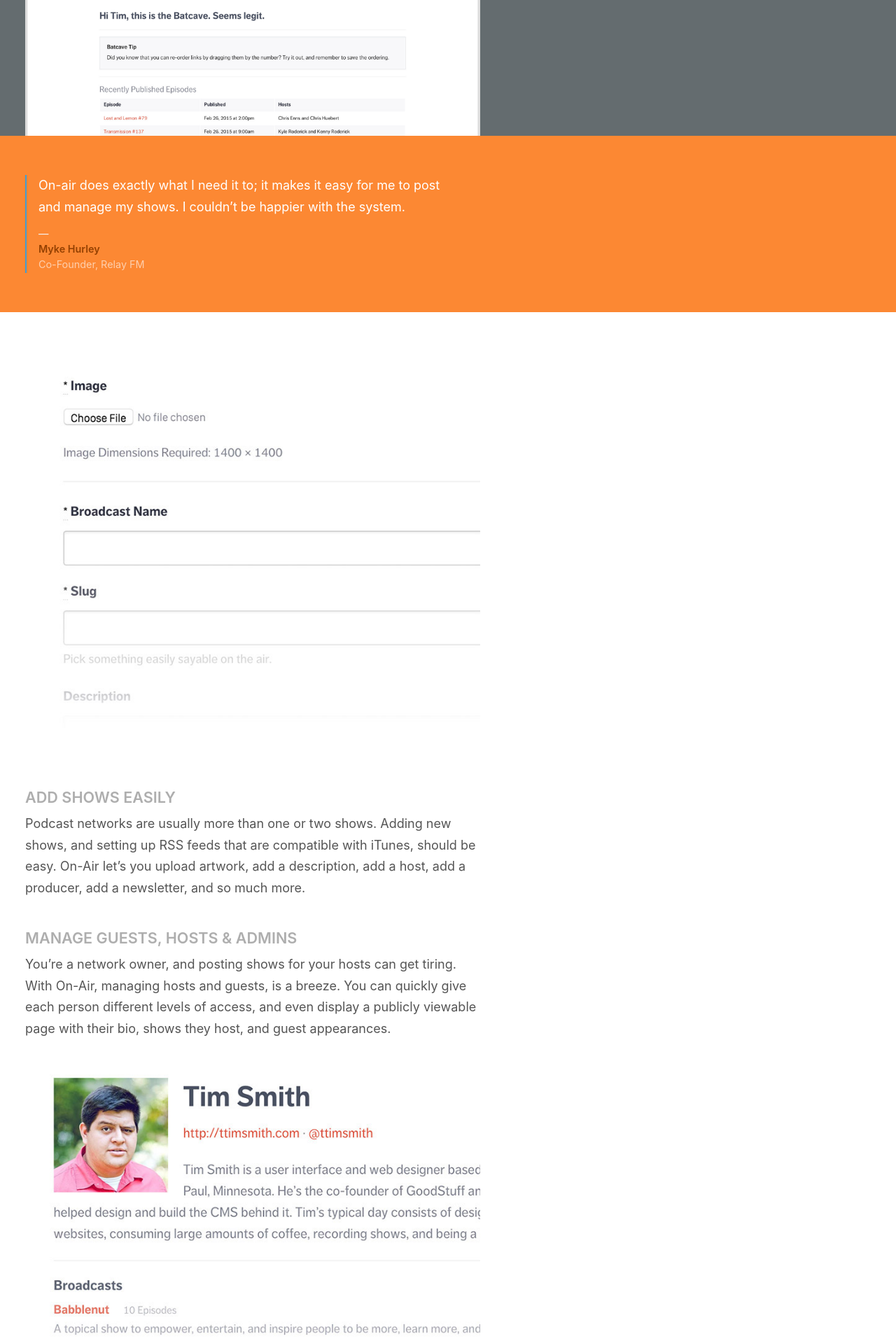
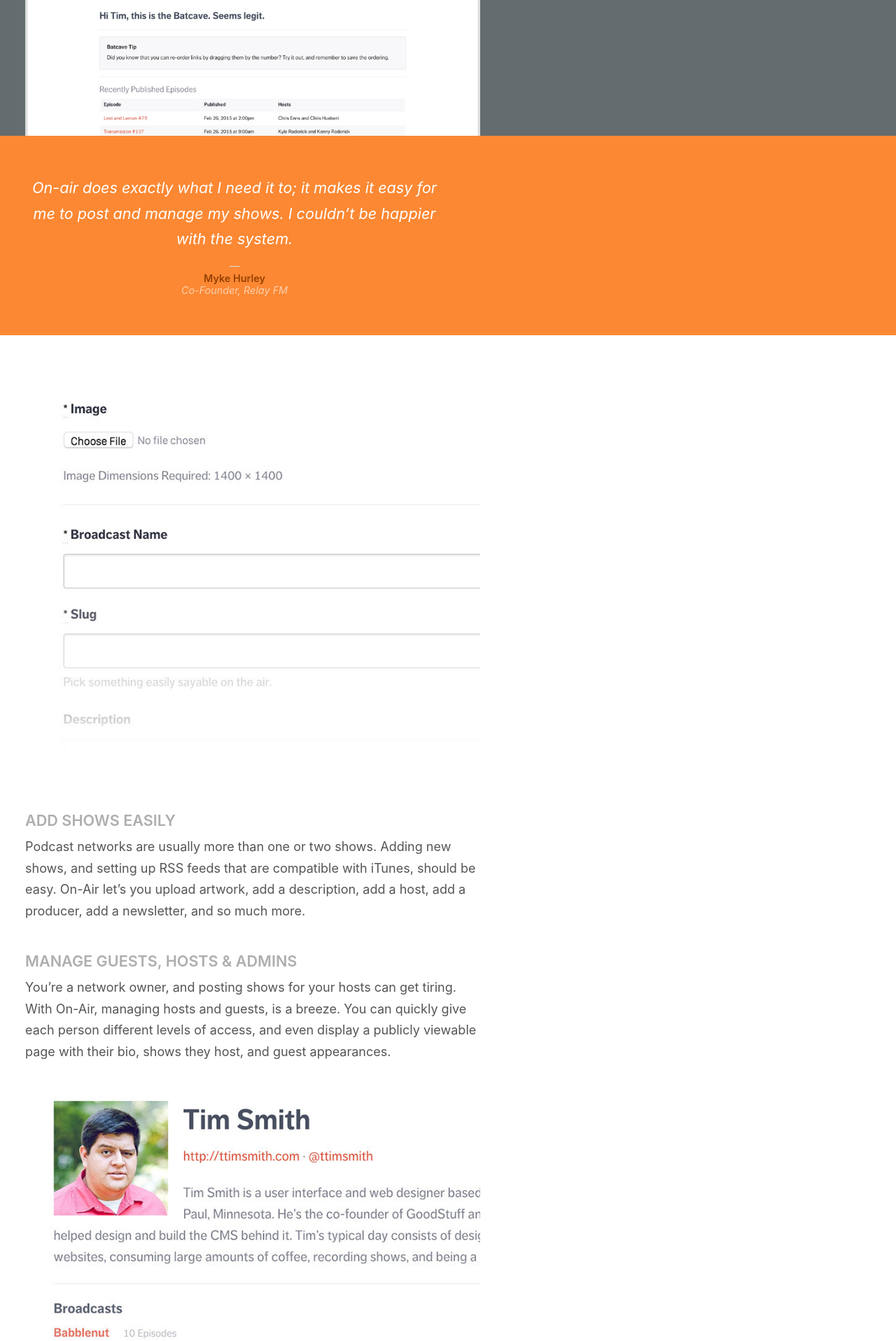
Before and after one commit to xavibenjamin/ttimsmith.com, a Jekyll site: the page built from cms.html, in a window 1280 px wide. Shown: the part 430-2346 px from the top of the page at 70% size. Built offline with Jekyll 4.4.1, drawn with Linux system fonts in a browser that asks for light colours; some web fonts are replaced.

Commit message:
adding content__pullquote

```diff
--- a/assets/stylesheets/_redbat/_type.scss
+++ b/assets/stylesheets/_redbat/_type.scss
@@ -268,7 +268,7 @@ blockquote {
     font-size: .8rem;
     margin: rem-calc(10px) 0 0;
     &:before {
-      color: $border-color;
+      color: darken($border-color, 10%);
       content: '—';
     }
   }
@@ -278,9 +278,21 @@ blockquote {
 }
 
 .content__pullquote {
-  strong {
-    display: block;
-    line-height: 1.3;
+  border: 0;
+  margin: 1.5rem 0;
+  padding: 0;
+  text-align: center;
+  p {
+    color: lighten($text-color, 20%);
+    font-size: 1.2rem;
+    font-style: italic;
+    line-height: 1.7;
+  }
+  small {
+    line-height: 1.2;
+    strong {
+      display: block;
+    }
   }
 }
 
```
